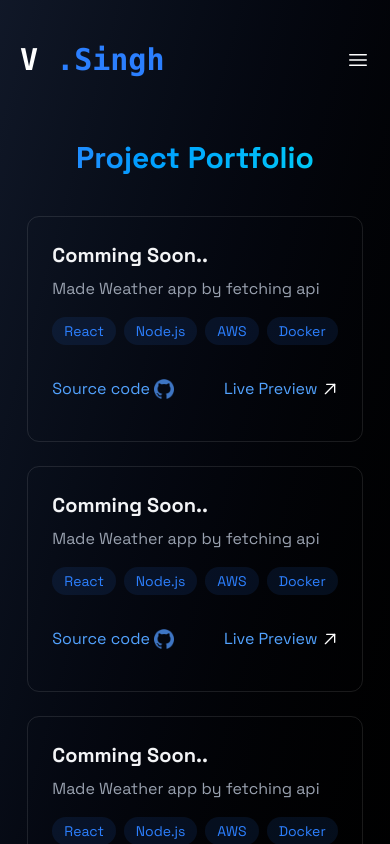
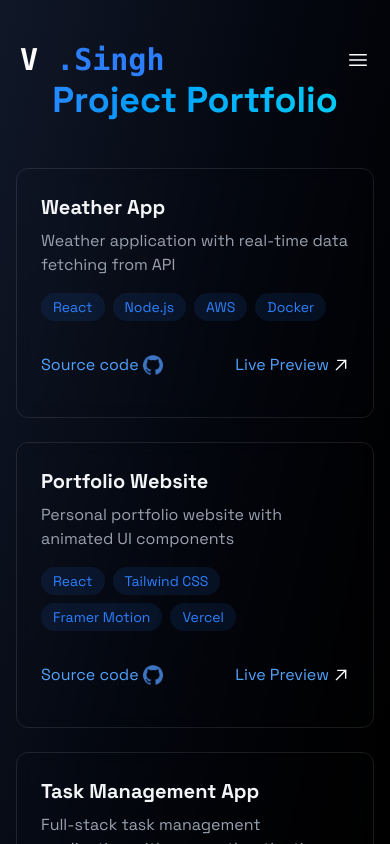
Before and after one commit to va4unsingh/PortfolioWebsite, a React (Vite) app in the folder myPortfolioWebsite/: page /projects in a window 390 px wide. Shown: the top 844 px of the page. Built offline with nearby package versions, Linux system fonts and the light colour scheme.

Commit message:
much better refined

```diff
--- a/myPortfolioWebsite/package.json
+++ b/myPortfolioWebsite/package.json
@@ -18,7 +18,7 @@
     "@heroui/theme": "^2.4.15",
     "@tailwindcss/vite": "^4.1.5",
     "emailjs-com": "^3.2.0",
-    "framer-motion": "^12.9.2",
+    "framer-motion": "^12.9.4",
     "gsap": "^3.12.7",
     "react": "^19.1.0",
     "react-dom": "^19.1.0",
--- a/myPortfolioWebsite/src/components/sections/Contact.jsx
+++ b/myPortfolioWebsite/src/components/sections/Contact.jsx
@@ -37,8 +37,8 @@ function Contact() {
       className="min-h-[70vh] flex items-center justify-center py-20 mt-25 xl:mt40 "
     >
       <RevealOnScroll>
-        <div className="px-4 w-[350px] xl:w-[900px] md:w-[600px] lg:w-[750px] sm:w-[500px] ">
-          <h2 className="text-3xl font-bold mb-8 bg-gradient-to-r from-blue-500 to-cyan-400 bg-clip-text text-transparent text-center">
+        <div className="px-4 w-[350px] xl:w-[900px] md:w-[600px] lg:w-[750px] sm:w-[500px] animate-heading">
+          <h2 className="text-3xl font-bold mb-8 bg-gradient-to-r from-blue-500 to-cyan-400 bg-clip-text text-transparent text-center animate-heading">
             Get In Touch
           </h2>
           <form className="space-y-6" onSubmit={handleSubmit}>
--- a/myPortfolioWebsite/src/components/sections/ProjectPreview.jsx
+++ b/myPortfolioWebsite/src/components/sections/ProjectPreview.jsx
@@ -23,12 +23,12 @@ function ProjectPreview() {
             className=" p-6 rounded-xl border border-white/10 hover:-translate-y-1
            hover:border-blue-500/30  hover:shadow-[0_2px_8px_rgba(59,130,246,0.2)] transition"
           >
-            <h3 className="text-4xl font-bold mb-5">Comming Soon..</h3>
+            <h3 className="text-4xl font-bold mb-5">In Progress..</h3>
             {/* <p className="text-gray-400 mb-1">
               Made Weather app by fetching api
             </p> */}
             <div className="flex flex-wrap gap-2 mt-3">
-              {["React", "Node.js", "AWS", "Docker"].map((tech, key) => {
+              {["React", "Node.js", "Next.js", "Docker"].map((tech, key) => {
                 return (
                   <span
                     key={key}
@@ -53,12 +53,12 @@ function ProjectPreview() {
             className=" p-6 rounded-xl border border-white/10 hover:-translate-y-1
            hover:border-blue-500/30  hover:shadow-[0_2px_8px_rgba(59,130,246,0.2)] transition"
           >
-            <h3 className="text-4xl font-bold mb-5">Comming Soon..</h3>
+            <h3 className="text-4xl font-bold mb-5">In Progress..</h3>
             {/* <p className="text-gray-400 mb-1">
               Made Weather app by fetching api
             </p> */}
             <div className="flex flex-wrap gap-2 mt-3">
-              {["React", "Node.js", "AWS", "Docker"].map((tech, key) => {
+              {["React", "Node.js", "Next.js", "Docker"].map((tech, key) => {
                 return (
                   <span
                     key={key}
@@ -83,12 +83,12 @@ function ProjectPreview() {
             className=" p-6 rounded-xl border border-white/10 hover:-translate-y-1
            hover:border-blue-500/30  hover:shadow-[0_2px_8px_rgba(59,130,246,0.2)] transition"
           >
-            <h3 className="text-4xl font-bold mb-5">Comming Soon..</h3>
+            <h3 className="text-4xl font-bold mb-5">In Progress..</h3>
             {/* <p className="text-gray-400 mb-1">
               Made Weather app by fetching api
             </p> */}
             <div className="flex flex-wrap gap-2 mt-3">
-              {["React", "Node.js", "AWS", "Docker"].map((tech, key) => {
+              {["React", "Node.js", "Next.js", "Docker"].map((tech, key) => {
                 return (
                   <span
                     key={key}
@@ -113,12 +113,12 @@ function ProjectPreview() {
             className=" p-6 rounded-xl border border-white/10 hover:-translate-y-1
            hover:border-blue-500/30  hover:shadow-[0_2px_8px_rgba(59,130,246,0.2)] transition"
           >
-            <h3 className="text-4xl font-bold mb-5">Comming Soon...</h3>
+            <h3 className="text-4xl font-bold mb-5">In Progress...</h3>
             {/* <p className="text-gray-400 mb-1">
               Made Weather app by fetching api
             </p> */}
             <div className="flex flex-wrap gap-2 mt-3">
-              {["React", "Node.js", "AWS", "Docker"].map((tech, key) => {
+              {["React", "Node.js", "Next.js", "Docker"].map((tech, key) => {
                 return (
                   <span
                     key={key}
--- a/myPortfolioWebsite/src/components/sections/Projects.jsx
+++ b/myPortfolioWebsite/src/components/sections/Projects.jsx
@@ -2,174 +2,202 @@ import React from "react";
 import RevealOnScroll from "../RevealOnScroll";
 import GithubLogo from "../../assets/githubLogo.png";
 import Sidearrow from "../../assets/sidearrow.svg";
+import { motion } from "framer-motion";
 
 function Projects() {
+  const containerVariants = {
+    hidden: { opacity: 0 },
+    visible: {
+      opacity: 1,
+      transition: {
+        staggerChildren: 0.1,
+        delayChildren: 0.1,
+      },
+    },
+  };
+
+  // Enhanced project variants with more dramatic entrance animation
+  const projectVariants = {
+    hidden: {
+      opacity: 0,
+      y: 50,
+      scale: 0.9,
+      rotateX: 10
+    },
+    visible: {
+      opacity: 1,
+      y: 0,
+      scale: 1,
+      rotateX: 0,
+      transition: {
+        type: "spring",
+        damping: 12,
+        stiffness: 100,
+        mass: 0.8,
+        duration: 0.5
+      },
+    },
+    hover: {
+      y: -8,
+      boxShadow: "0 10px 20px rgba(59, 130, 246, 0.2)",
+      borderColor: "rgba(59, 130, 246, 0.4)",
+      transition: { duration: 0.01 },
+    },
+  };
+
+  // Animate tech tags on initial load too
+  const techVariants = {
+    hidden: { opacity: 0, scale: 0.8 },
+    visible: {
+      opacity: 1,
+      scale: 1,
+      transition: { duration: 0.3 }
+    },
+    hover: {
+      scale: 1.05,
+      boxShadow: "0 2px 8px rgba(59,130,246,0.3)"
+    }
+  };
+
+  const titleVariants = {
+    hidden: { opacity: 0, y: -20 },
+    visible: {
+      opacity: 1,
+      y: 0,
+      transition: { duration: 0.7, ease: "easeOut" },
+    },
+  };
+
+  // Sample project data to avoid repetition
+  const projects = [
+    {
+      title: "Weather App",
+      description: "Weather application with real-time data fetching from API",
+      technologies: ["React", "Node.js", "AWS", "Docker"],
+      githubLink: "https://github.com/va4unsingh",
+      liveLink: "https://github.com/va4unsingh",
+    },
+    {
+      title: "Portfolio Website",
+      description: "Personal portfolio website with animated UI components",
+      technologies: ["React", "Tailwind CSS", "Framer Motion", "Vercel"],
+      githubLink: "https://github.com/va4unsingh",
+      liveLink: "https://github.com/va4unsingh",
+    },
+    {
+      title: "Task Management App",
+      description:
+        "Full-stack task management application with user authentication",
+      technologies: ["React", "Express", "MongoDB", "JWT"],
+      githubLink: "https://github.com/va4unsingh",
+      liveLink: "https://github.com/va4unsingh",
+    },
+    {
+      title: "E-commerce Dashboard",
+      description: "Admin dashboard for managing products and orders",
+      technologies: ["React", "Firebase", "Chart.js", "Material UI"],
+      githubLink: "https://github.com/va4unsingh",
+      liveLink: "https://github.com/va4unsingh",
+    },
+  ];
+
   return (
     <section
       id="projects"
-      className="mt-15 min-h-screen flex items-center justify-center py-20"
+      className="min-h-screen flex items-center justify-center py-20"
     >
-      <RevealOnScroll>
-        <div className="max-w-5xl mx-auto px-4">
-          <h2 className="text-3xl font-bold mb-8 bg-gradient-to-r from-blue-500 to-cyan-400 bg-clip-text text-transparent text-center">
+      <div className="max-w-5xl mx-auto px-4">
+        <RevealOnScroll>
+          <motion.h2
+            variants={titleVariants}
+            initial="hidden"
+            animate="visible"
+            className="text-4xl font-bold mb-12 bg-gradient-to-r from-blue-500 to-cyan-400 bg-clip-text text-transparent text-center"
+          >
             Project Portfolio
-          </h2>
-          <div className="grid grid-cols-1 md:grid-cols-2 gap-6 mt-10">
-            <div
-              className="p-6 rounded-xl border border-white/10 hover:-translate-y-1
-           hover:border-blue-500/30  hover:shadow-[0_2px_8px_rgba(59,130,246,0.2)] transition"
-            >
-              <h3 className="text-xl font-bold mb-2">Comming Soon..</h3>
-              <p className="text-gray-400 mb-4">
-                Made Weather app by fetching api
-              </p>
-              <div className="flex flex-wrap gap-2 mb-4">
-                {["React", "Node.js", "AWS", "Docker"].map((tech, key) => {
-                  return (
-                    <span
+          </motion.h2>
+
+          <motion.div
+            className="grid grid-cols-1 md:grid-cols-2 gap-6 mt-10"
+            variants={containerVariants}
+            initial="hidden"
+            animate="visible"
+          >
+            {projects.map((project, index) => (
+              <motion.div
+                key={index}
+                className="p-6 rounded-xl border border-white/10 transition-all backdrop-blur-sm"
+                variants={projectVariants}
+                whileHover="hover"
+                initial="hidden"
+                animate="visible"
+              >
+                <motion.h3
+                  className="text-xl font-bold mb-2"
+                  initial={{ opacity: 0, x: -20 }}
+                  animate={{ opacity: 1, x: 0 }}
+                  transition={{ delay: 0.1 + index * 0.1, duration: 0.4 }}
+                >
+                  {project.title}
+                </motion.h3>
+                <motion.p
+                  className="text-gray-400 mb-4"
+                  initial={{ opacity: 0 }}
+                  animate={{ opacity: 1 }}
+                  transition={{ delay: 0.2 + index * 0.1, duration: 0.4 }}
+                >
+                  {project.description}
+                </motion.p>
+                <motion.div
+                  className="flex flex-wrap gap-2 mb-4"
+                  initial={{ opacity: 0 }}
+                  animate={{ opacity: 1 }}
+                  transition={{ delay: 0.3 + index * 0.1, duration: 0.4 }}
+                >
+                  {project.technologies.map((tech, key) => (
+                    <motion.span
                       key={key}
-                      className="bg-blue-500/10 text-blue-500 py-1 px-3 rounded-full text-sm hover:bg-blue-500/20
-                    hover:shadow-[0_2px_8px_rgba(59,130,246,0.2)] transition-all"
+                      className="bg-blue-500/10 text-blue-500 py-1 px-3 rounded-full text-sm hover:bg-blue-500/20 transition-all"
+                      variants={techVariants}
+                      initial="hidden"
+                      animate="visible"
+                      whileHover="hover"
+                      transition={{ delay: 0.4 + key * 0.05 + index * 0.1 }}
                     >
                       {tech}
-                    </span>
-                  );
-                })}
-              </div>
-              <div className="flex justify-between items-center mt-4">
-                <a
-                  href="https://github.com/va4unsingh"
-                  target="_blank"
-                  className=" flex items-center gap-1 text-blue-400 hover:text-blue-300 transition-colors my-4"
+                    </motion.span>
+                  ))}
+                </motion.div>
+                <motion.div
+                  className="flex justify-between items-center mt-4"
+                  initial={{ opacity: 0, y: 10 }}
+                  animate={{ opacity: 1, y: 0 }}
+                  transition={{ delay: 0.5 + index * 0.1, duration: 0.4 }}
                 >
-                  Source code <img className="w-5" src={GithubLogo} />
-                </a>
-                <a
-                  href="https://github.com/va4unsingh"
-                  target="_blank"
-                  className=" flex items-center gap-1 text-blue-400 hover:text-blue-300 transition-colors my-4"
-                >
-                  Live Preview <img className="w-4" src={Sidearrow} />
-                </a>
-              </div>
-            </div>
-            <div
-              className="p-6 rounded-xl border border-white/10 hover:-translate-y-1
-           hover:border-blue-500/30  hover:shadow-[0_2px_8px_rgba(59,130,246,0.2)] transition"
-            >
-              <h3 className="text-xl font-bold mb-2">Comming Soon..</h3>
-              <p className="text-gray-400 mb-4">
-                Made Weather app by fetching api
-              </p>
-              <div className="flex flex-wrap gap-2 mb-4">
-                {["React", "Node.js", "AWS", "Docker"].map((tech, key) => {
-                  return (
-                    <span
-                      key={key}
-                      className="bg-blue-500/10 text-blue-500 py-1 px-3 rounded-full text-sm hover:bg-blue-500/20
-                    hover:shadow-[0_2px_8px_rgba(59,130,246,0.2)] transition-all"
-                    >
-                      {tech}
-                    </span>
-                  );
-                })}
-              </div>
-              <div className="flex justify-between items-center mt-4">
-                <a
-                  href="https://github.com/va4unsingh"
-                  target="_blank"
-                  className=" flex items-center gap-1 text-blue-400 hover:text-blue-300 transition-colors my-4"
-                >
-                  Source code <img className="w-5" src={GithubLogo} />
-                </a>
-                <a
-                  href="https://github.com/va4unsingh"
-                  target="_blank"
-                  className=" flex items-center gap-1 text-blue-400 hover:text-blue-300 transition-colors my-4"
-                >
-                  Live Preview <img className="w-4" src={Sidearrow} />
-                </a>
-              </div>
-            </div>
-            <div
-              className="p-6 rounded-xl border border-white/10 hover:-translate-y-1
-           hover:border-blue-500/30  hover:shadow-[0_2px_8px_rgba(59,130,246,0.2)] transition"
-            >
-              <h3 className="text-xl font-bold mb-2">Comming Soon..</h3>
-              <p className="text-gray-400 mb-4">
-                Made Weather app by fetching api
-              </p>
-              <div className="flex flex-wrap gap-2 mb-4">
-                {["React", "Node.js", "AWS", "Docker"].map((tech, key) => {
-                  return (
-                    <span
-                      key={key}
-                      className="bg-blue-500/10 text-blue-500 py-1 px-3 rounded-full text-sm hover:bg-blue-500/20
-                    hover:shadow-[0_2px_8px_rgba(59,130,246,0.2)] transition-all"
-                    >
-                      {tech}
-                    </span>
-                  );
-                })}
-              </div>
-              <div className="flex justify-between items-center mt-4">
-                <a
-                  href="https://github.com/va4unsingh"
-                  target="_blank"
-                  className=" flex items-center gap-1 text-blue-400 hover:text-blue-300 transition-colors my-4"
-                >
-                  Source code <img className="w-5" src={GithubLogo} />
-                </a>
-                <a
-                  href="https://github.com/va4unsingh"
-                  target="_blank"
-                  className=" flex items-center gap-1 text-blue-400 hover:text-blue-300 transition-colors my-4"
-                >
-                  Live Preview <img className="w-4" src={Sidearrow} />
-                </a>
-              </div>
-            </div>
-            <div
-              className="p-6 rounded-xl border border-white/10 hover:-translate-y-1
-           hover:border-blue-500/30  hover:shadow-[0_2px_8px_rgba(59,130,246,0.2)] transition"
-            >
-              <h3 className="text-xl font-bold mb-2">Comming Soon..</h3>
-              <p className="text-gray-400 mb-4">
-                Made Weather app by fetching api
-              </p>
-              <div className="flex flex-wrap gap-2 mb-4">
-                {["React", "Node.js", "AWS", "Docker"].map((tech, key) => {
-                  return (
-                    <span
-                      key={key}
-                      className="bg-blue-500/10 text-blue-500 py-1 px-3 rounded-full text-sm hover:bg-blue-500/20
-                    hover:shadow-[0_2px_8px_rgba(59,130,246,0.2)] transition-all"
-                    >
-                      {tech}
-                    </span>
-                  );
-                })}
-              </div>
-              <div className="flex justify-between items-center mt-4">
-                <a
-                  href="https://github.com/va4unsingh"
-                  target="_blank"
-                  className=" flex items-center gap-1 text-blue-400 hover:text-blue-300 transition-colors my-4"
-                >
-                  Source code <img className="w-5" src={GithubLogo} />
-                </a>
-                <a
-                  href="https://github.com/va4unsingh"
-                  target="_blank"
-                  className=" flex items-center gap-1 text-blue-400 hover:text-blue-300 transition-colors my-4"
-                >
-                  Live Preview <img className="w-4" src={Sidearrow} />
-                </a>
-              </div>
-            </div>
-          </div>
-        </div>
-      </RevealOnScroll>
+                  <motion.a
+                    href={project.githubLink}
+                    target="_blank"
+                    className="flex items-center gap-1 text-blue-400 hover:text-blue-300 transition-colors my-4"
+                    whileHover={{ scale: 1.05, x: 3 }}
+                  >
+                    Source code{" "}
+                    <img className="w-5" src={GithubLogo} alt="GitHub" />
+                  </motion.a>
+                  <motion.a
+                    href={project.liveLink}
+                    target="_blank"
+                    className="flex items-center gap-1 text-blue-400 hover:text-blue-300 transition-colors my-4"
+                    whileHover={{ scale: 1.05, x: 3 }}
+                  >
+                    Live Preview{" "}
+                    <img className="w-4" src={Sidearrow} alt="Arrow" />
+                  </motion.a>
+                </motion.div>
+              </motion.div>
+            ))}
+          </motion.div>
+        </RevealOnScroll>
+      </div>
     </section>
   );
 }
--- a/myPortfolioWebsite/src/components/sections/RealAbout.jsx
+++ b/myPortfolioWebsite/src/components/sections/RealAbout.jsx
@@ -14,35 +14,35 @@ function RealAbout() {
   // Journey timeline data
   const journeyTimeline = [
     {
-      year: "2024 January",
+      year: "2025 February",
       title: "Started My Coding Journey",
       description:
-        "Began learning web development with HTML, CSS, and JavaScript through online courses and small personal projects.",
+        "Began learning web development with HTML, CSS, and JavaScript through online resources and small personal projects.",
     },
+    // {
+    //   year: "2024 June",
+    //   title: "First Freelance Project",
+    //   description:
+    //     "Completed my first freelance assignment: a responsive website for a local business, gaining hands-on client experience.",
+    // },
+    // {
+    //   year: "2024 November",
+    //   title: "Deepened Front-End Skills",
+    //   description:
+    //     "Focused on React and Tailwind CSS, building a variety of personal projects to improve my UI development.",
+    // },
     {
-      year: "2024 June",
-      title: "First Freelance Project",
-      description:
-        "Completed my first freelance assignment: a responsive website for a local business, gaining hands-on client experience.",
-    },
-    {
-      year: "2024 November",
-      title: "Deepened Front-End Skills",
-      description:
-        "Focused on React and Tailwind CSS, building a variety of personal projects to improve my UI development.",
-    },
-    {
-      year: "2025 March",
+      year: "2025 April",
       title: "Expanded to Full-Stack Development",
       description:
         "Started learning backend technologies like Node.js and MongoDB, creating full-stack apps to round out my skill set.",
     },
-    {
-      year: "2025 April",
-      title: "Contributed to Open Source",
-      description:
-        "Made contributions to open-source projects, collaborating with other developers and refining my teamwork approach.",
-    },
+    // {
+    //   year: "2025 April",
+    //   title: "Contributed to Open Source",
+    //   description:
+    //     "Made contributions to open-source projects, collaborating with other developers and refining my teamwork approach.",
+    // },
     {
       year: "2025 May",
       title: "Seeking New Client Projects",
@@ -54,25 +54,25 @@ function RealAbout() {
   // Projects I'm proud of
   const projects = [
     {
-      name: "Comming Soon...",
+      name: "In Progress...",
       description:
-        "A responsive weather app that displays current conditions and forecasts using OpenWeather API.",
-      tech: ["React", "API Integration", "CSS"],
+        "A responsive eCommerce app that allows users to browse products, manage their cart, and complete secure purchases.",
+      tech: ["Next.js", "Node.js", "PostgreSQL", "GraphQL", "NextAuth"],
       color: "from-cyan-500 to-teal-600",
     },
     {
-      name: "Comming Soon...",
+      name: "Upcoming Project...",
       description:
-        "A responsive weather app that displays current conditions and forecasts using OpenWeather API.",
-      tech: ["React", "API Integration", "CSS"],
-      color: "from-cyan-500 to-teal-600",
+        "An advanced task management app designed to help users stay organized. It features to-do lists, deadlines, notifications, and seamless collaboration with team members.",
+      tech: ["React", "Node.js", "MongoDB", "Socket.io", "JWT Authentication"],
+      color: "from-purple-500 to-pink-600",
     },
     {
-      name: "Comming Soon...",
+      name: "Upcoming Project",
       description:
-        "A responsive weather app that displays current conditions and forecasts using OpenWeather API.",
-      tech: ["React", "API Integration", "CSS"],
-      color: "from-cyan-500 to-teal-600",
+        "A secure and intuitive admin panel for managing user data, content, and system settings. It features role-based access control, real-time data updates, and detailed analytics dashboards for efficient administration.",
+      tech: ["React", "Node.js", "MongoDB", "Redux", "JWT Authentication"],
+      color: "from-indigo-500 to-purple-600",
     },
   ];
 
@@ -170,7 +170,9 @@ function RealAbout() {
                     transition={{ delay: 0.2, duration: 0.5 }}
                     viewport={{ once: true }}
                   >
-                    <h3 className="text-3xl font-bold text-white">Varun Singh</h3>
+                    <h3 className="text-3xl font-bold text-white">
+                      Varun Singh
+                    </h3>
                     <p className="text-blue-400 font-medium text-sm">
                       Full Stack Developer
                     </p>
```
Also changed, not shown: myPortfolioWebsite/src/components/Navbar.jsx (+22 -14 lines), myPortfolioWebsite/src/components/SocialLinks.jsx (+4 -4 lines), myPortfolioWebsite/src/components/sections/Home.jsx (+12 -14 lines), myPortfolioWebsite/src/index.css (line endings or trailing spaces), 1 other file (tests, documents, lock files or other folders).
